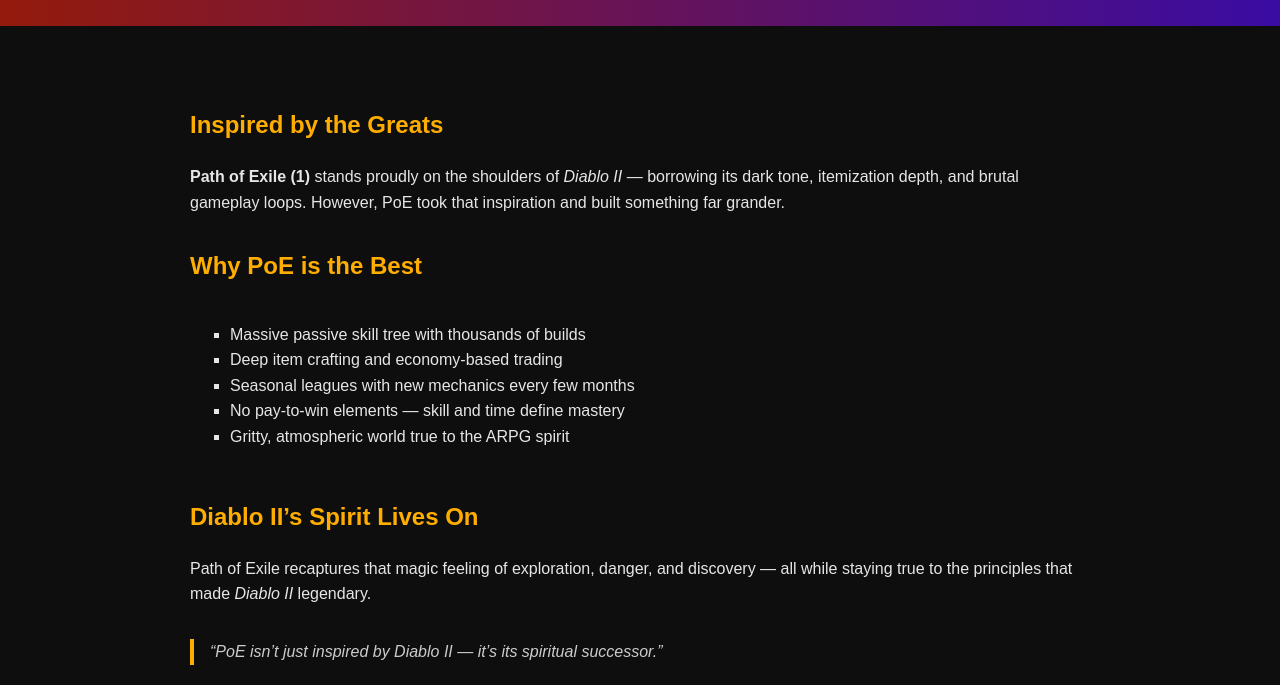
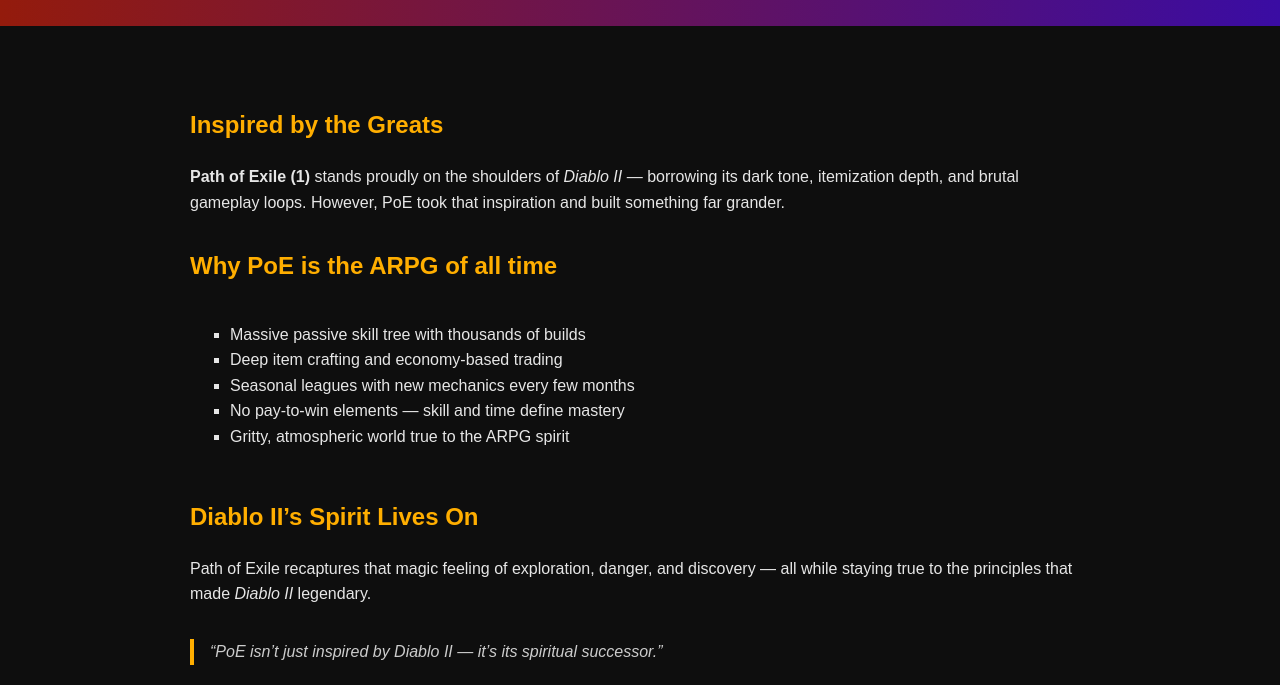
Before and after one commit to WSU-kduncan/cicdf25-EthLuc, a plain HTML site: page web-content/about.html in a window 1280 px wide. Shown: the part 115-800 px from the top of the page. Drawn offline with Linux system fonts and the light colour scheme.

Commit message:
website testing

```diff
--- a/web-content/about.html
+++ b/web-content/about.html
@@ -25,7 +25,7 @@
         and built something far grander.
       </p>
 
-      <h2>Why PoE is the Best</h2>
+      <h2>Why PoE is the ARPG of all time</h2>
       <ul>
         <li>Massive passive skill tree with thousands of builds</li>
         <li>Deep item crafting and economy-based trading</li>
```
